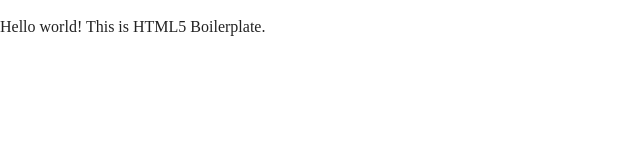
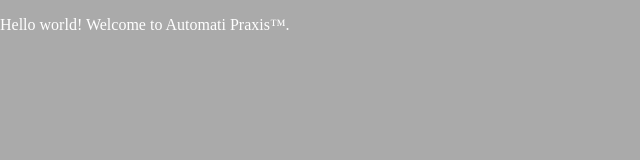
Before and after one commit to JoshDesmond/SmartBlock, a website: page website/index.html in a window 1280 px wide. Shown: the whole page, without its empty margins (0-640 px from the left). Drawn offline with nearby package versions, Linux system fonts and the light colour scheme.

```diff
--- a/website/index.html
+++ b/website/index.html
@@ -23,7 +23,7 @@
   <![endif]-->
 
   <!-- Add your site or application content here -->
-  <p>Hello world! This is HTML5 Boilerplate.</p>
+  <p>Hello world! Welcome to Automati Praxis™.</p>
   <script src="js/vendor/modernizr-3.8.0.min.js"></script>
   <script src="https://code.jquery.com/jquery-3.4.1.min.js" integrity="sha256-CSXorXvZcTkaix6Yvo6HppcZGetbYMGWSFlBw8HfCJo=" crossorigin="anonymous"></script>
   <script>window.jQuery || document.write('<script src="js/vendor/jquery-3.4.1.min.js"><\/script>')</script>
--- /dev/null
+++ b/website/scss/main.scss
@@ -0,0 +1,6 @@
+$primary-color: #AAA;
+
+body {
+  background: $primary-color;
+  color: #FFF;
+}
```
Also changed, not shown: website/css/main.css, 1 other file.
